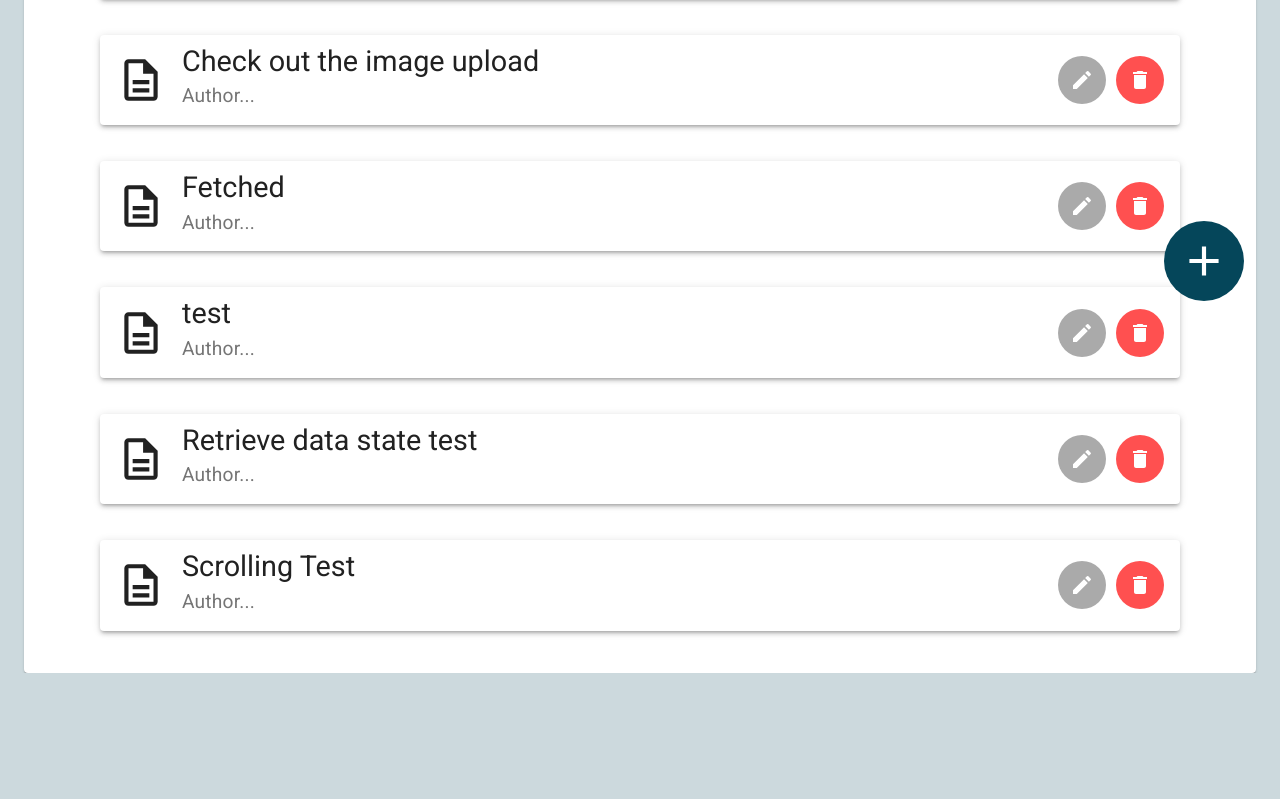
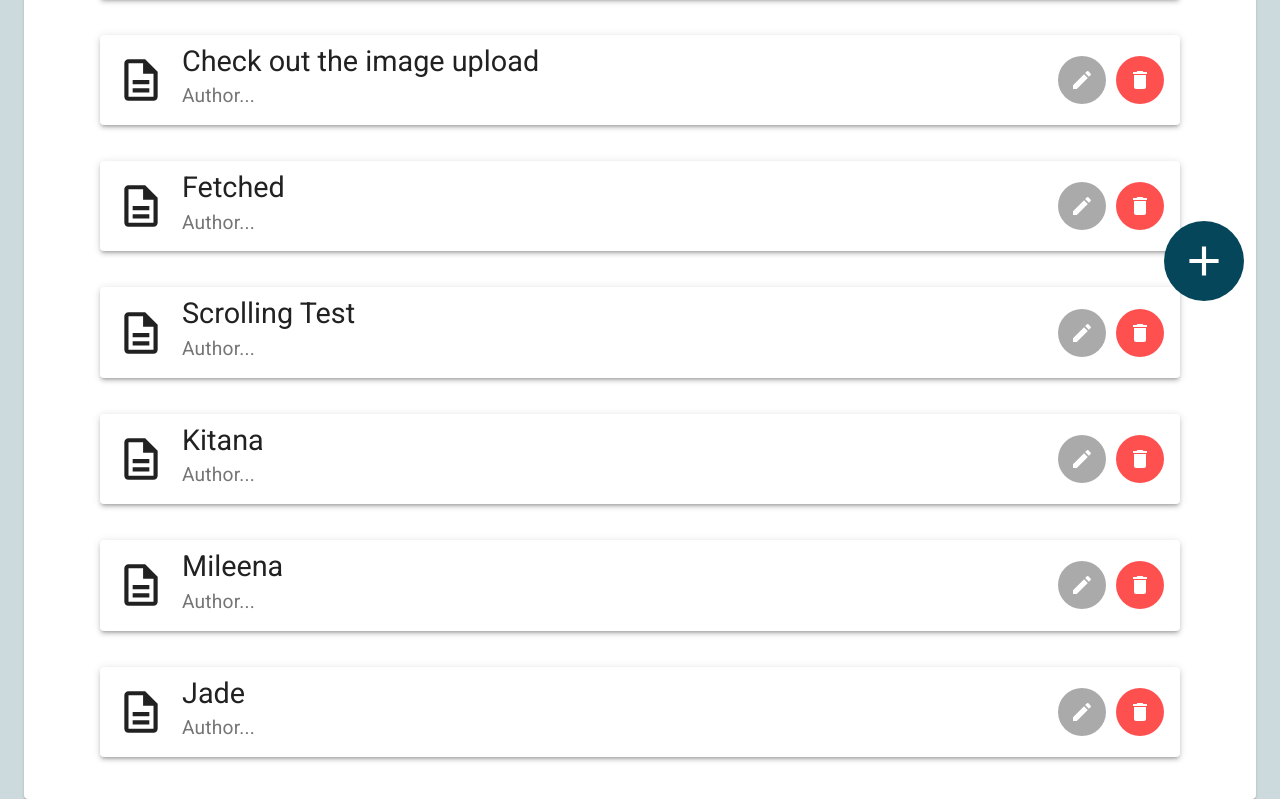
Before and after one commit to Stef-Lev/dockeeper-PoC, a React (Create React App) app: page / in a window 1280 px wide. Shown: the part 463-1262 px from the top of the page. Before the commit the page ends 1136 px from the top, so only its background shows below. Built offline with nearby package versions, Linux system fonts and the light colour scheme; data requests are answered from the project's data file.

Commit message:
added edit, update and delete functionality

```diff
--- a/database.json
+++ b/database.json
@@ -20,10 +20,54 @@
             "inlineStyleRanges": [],
             "entityRanges": [],
             "data": {}
+          },
+          {
+            "key": "7ehll",
+            "text": "",
+            "type": "unstyled",
+            "depth": 0,
+            "inlineStyleRanges": [],
+            "entityRanges": [],
+            "data": {}
+          },
+          {
+            "key": "42oa3",
+            "text": " ",
+            "type": "atomic",
+            "depth": 0,
+            "inlineStyleRanges": [],
+            "entityRanges": [
+              {
+                "offset": 0,
+                "length": 1,
+                "key": 0
+              }
+            ],
+            "data": {}
+          },
+          {
+            "key": "7mn3i",
+            "text": "",
+            "type": "unstyled",
+            "depth": 0,
+            "inlineStyleRanges": [],
+            "entityRanges": [],
+            "data": {}
           }
         ],
-        "entityMap": {}
+        "entityMap": {
+          "0": {
+            "type": "IMAGE",
+            "mutability": "MUTABLE",
+            "data": {
+              "src": "http://www.e-tetradio.gr/img/path/13315462_10157048100800790_8819592684132029074_n14649781231513354263.png",
+              "height": "auto",
+              "width": "auto"
+            }
+          }
+        }
       },
+      "createdAt": "2021-05-03T13:50:03.285Z",
       "id": 101
     },
     {
@@ -237,42 +281,6 @@
       "content": {
         "blocks": [
           {
-            "key": "4ulsq",
-            "text": "test",
-            "type": "header-one",
-            "depth": 0,
-            "inlineStyleRanges": [],
-            "entityRanges": [],
-            "data": {}
-          }
-        ],
-        "entityMap": {}
-      },
-      "createdAt": "2021-05-03T09:22:30.317Z",
-      "id": 106
-    },
-    {
-      "content": {
-        "blocks": [
-          {
-            "key": "a18iq",
-            "text": "Retrieve data state test",
-            "type": "header-one",
-            "depth": 0,
-            "inlineStyleRanges": [],
-            "entityRanges": [],
-            "data": {}
-          }
-        ],
-        "entityMap": {}
-      },
-      "createdAt": "2021-05-03T12:52:38.136Z",
-      "id": 107
-    },
-    {
-      "content": {
-        "blocks": [
-          {
             "key": "dmoec",
             "text": "Scrolling Test",
             "type": "header-one",
@@ -395,6 +403,267 @@
       },
       "createdAt": "2021-05-03T13:11:45.966Z",
       "id": 108
+    },
+    {
+      "content": {
+        "blocks": [
+          {
+            "key": "34rvl",
+            "text": "Kitana",
+            "type": "header-one",
+            "depth": 0,
+            "inlineStyleRanges": [],
+            "entityRanges": [],
+            "data": {
+              "text-align": "center"
+            }
+          },
+          {
+            "key": "ed36j",
+            "text": "Woman character in Mortal Kombat",
+            "type": "unstyled",
+            "depth": 0,
+            "inlineStyleRanges": [],
+            "entityRanges": [],
+            "data": {
+              "text-align": "center"
+            }
+          },
+          {
+            "key": "u4es",
+            "text": "",
+            "type": "unstyled",
+            "depth": 0,
+            "inlineStyleRanges": [],
+            "entityRanges": [],
+            "data": {}
+          },
+          {
+            "key": "dsmv9",
+            "text": " ",
+            "type": "atomic",
+            "depth": 0,
+            "inlineStyleRanges": [],
+            "entityRanges": [
+              {
+                "offset": 0,
+                "length": 1,
+                "key": 0
+              }
+            ],
+            "data": {}
+          },
+          {
+            "key": "5poga",
+            "text": "",
+            "type": "unstyled",
+            "depth": 0,
+            "inlineStyleRanges": [],
+            "entityRanges": [],
+            "data": {}
+          },
+          {
+            "key": "20tha",
+            "text": "",
+            "type": "unstyled",
+            "depth": 0,
+            "inlineStyleRanges": [],
+            "entityRanges": [],
+            "data": {}
+          }
+        ],
+        "entityMap": {
+          "0": {
+            "type": "IMAGE",
+            "mutability": "MUTABLE",
+            "data": {
+              "src": "https://pbs.twimg.com/media/D-cdGErXUAANJ2R.jpg",
+              "height": "auto",
+              "width": "800px"
+            }
+          }
+        }
+      },
+      "createdAt": "2021-05-03T13:57:47.610Z",
+      "id": 109
+    },
+    {
+      "content": {
+        "blocks": [
+          {
+            "key": "arfij",
+            "text": "Mileena",
+            "type": "header-one",
+            "depth": 0,
+            "inlineStyleRanges": [],
+            "entityRanges": [],
+            "data": {
+              "text-align": "center"
+            }
+          },
+          {
+            "key": "6v6n7",
+            "text": "Woman character in MK",
+            "type": "unstyled",
+            "depth": 0,
+            "inlineStyleRanges": [],
+            "entityRanges": [],
+            "data": {
+              "text-align": "center"
+            }
+          },
+          {
+            "key": "ckioa",
+            "text": "",
+            "type": "unstyled",
+            "depth": 0,
+            "inlineStyleRanges": [],
+            "entityRanges": [],
+            "data": {}
+          },
+          {
+            "key": "1me2s",
+            "text": " ",
+            "type": "atomic",
+            "depth": 0,
+            "inlineStyleRanges": [],
+            "entityRanges": [
+              {
+                "offset": 0,
+                "length": 1,
+                "key": 0
+              }
+            ],
+            "data": {}
+          },
+          {
+            "key": "38rfq",
+            "text": "",
+            "type": "unstyled",
+            "depth": 0,
+            "inlineStyleRanges": [],
+            "entityRanges": [],
+            "data": {}
+          }
+        ],
+        "entityMap": {
+          "0": {
+            "type": "IMAGE",
+            "mutability": "MUTABLE",
+            "data": {
+              "src": "https://i.pinimg.com/originals/e8/35/8f/e8358fe8ce30bdb0dd009f380090a870.jpg",
+              "height": "auto",
+              "width": "800px"
+            }
+          }
+        }
+      },
+      "createdAt": "2021-05-03T13:59:01.290Z",
+      "id": 110
+    },
+    {
+      "content": {
+        "blocks": [
+          {
+            "key": "3ji2r",
+            "text": "Jade",
+            "type": "header-one",
+            "depth": 0,
+            "inlineStyleRanges": [],
+            "entityRanges": [],
+            "data": {
+              "text-align": "center"
+            }
+          },
+          {
+            "key": "892i",
+            "text": "Woman character in MK ",
+            "type": "unstyled",
+            "depth": 0,
+            "inlineStyleRanges": [
+              {
+                "offset": 0,
+                "length": 21,
+                "style": "color-rgba(0,0,0,0.87)"
+              },
+              {
+                "offset": 0,
+                "length": 21,
+                "style": "bgcolor-rgb(255,255,255)"
+              },
+              {
+                "offset": 0,
+                "length": 21,
+                "style": "fontsize-medium"
+              },
+              {
+                "offset": 0,
+                "length": 21,
+                "style": "fontfamily-Roboto, sans-serif"
+              }
+            ],
+            "entityRanges": [],
+            "data": {
+              "text-align": "center"
+            }
+          },
+          {
+            "key": "97k7g",
+            "text": "",
+            "type": "unstyled",
+            "depth": 0,
+            "inlineStyleRanges": [],
+            "entityRanges": [],
+            "data": {}
+          },
+          {
+            "key": "82rpf",
+            "text": " ",
+            "type": "atomic",
+            "depth": 0,
+            "inlineStyleRanges": [],
+            "entityRanges": [
+              {
+                "offset": 0,
+                "length": 1,
+                "key": 0
+              }
+            ],
+            "data": {}
+          },
+          {
+            "key": "8f4lk",
+            "text": "",
+            "type": "unstyled",
+            "depth": 0,
+            "inlineStyleRanges": [],
+            "entityRanges": [],
+            "data": {}
+          },
+          {
+            "key": "895b1",
+            "text": "",
+            "type": "unstyled",
+            "depth": 0,
+            "inlineStyleRanges": [],
+            "entityRanges": [],
+            "data": {}
+          }
+        ],
+        "entityMap": {
+          "0": {
+            "type": "IMAGE",
+            "mutability": "MUTABLE",
+            "data": {
+              "src": "http://digitalcracknetwork.com/wp-content/uploads/2017/04/Mileena-cosplay-from-Mortal-Kombat-1400x1600.jpg",
+              "height": "auto",
+              "width": "600px"
+            }
+          }
+        }
+      },
+      "createdAt": "2021-05-03T14:00:49.166Z",
+      "id": 111
     }
   ]
 }
--- a/src/components/DocItem.js
+++ b/src/components/DocItem.js
@@ -50,6 +50,22 @@ const DeleteButton = styled(IconButton)`
 function DocItem({ title, preview, id }) {
   const history = useHistory();
 
+  const handleDelete = (id) => {
+    fetch(`http://localhost:3002/tutorials/${id}`, {
+      method: "DELETE",
+    })
+      .then((response) => response.json())
+      .then((data) => {
+        console.log("Success:", data);
+      })
+      .catch((error) => {
+        console.error("Error:", error);
+      })
+      .finally(() => {
+        window.location.reload();
+      });
+  };
+
   return (
     <StyledContainer
       onClick={(e) => {
@@ -92,7 +108,7 @@ function DocItem({ title, preview, id }) {
               <DeleteButton
                 onClick={(e) => {
                   e.stopPropagation();
-                  console.log("Deleted");
+                  handleDelete(id);
                 }}
               >
                 <DeleteIcon />
--- a/src/routes/BasicPage.js
+++ b/src/routes/BasicPage.js
@@ -50,14 +50,6 @@ function BasicPage() {
     };
   }, []);
 
-  // useEffect(() => {
-  //   effect;
-  //   return () => {
-  //     cleanup;
-  //   };
-  // }, [input]);
-
-  console.log(searchTerm);
   console.log(data);
   return (
     <Paper>
@@ -93,7 +85,7 @@ function BasicPage() {
                 preview="Author"
               />
             ))}
-        <ActionButton type="add" />
+        <ActionButton type="add" onClick={() => history.push(`/edit`)} />
       </Container>
     </Paper>
   );
--- a/src/routes/DocPage.js
+++ b/src/routes/DocPage.js
@@ -60,7 +60,7 @@ function DocPage() {
         )}
       </Paper>
       <ActionButton type="home" onClick={() => history.push("/")} />
-      <ActionButton type="edit" />
+      <ActionButton type="edit" onClick={() => history.push(`/edit/${id}`)} />
     </Container>
   );
 }
```
Also changed, not shown: src/routes/EditPage.js (+50 -19 lines), 1 other file (tests, documents, lock files or other folders).
